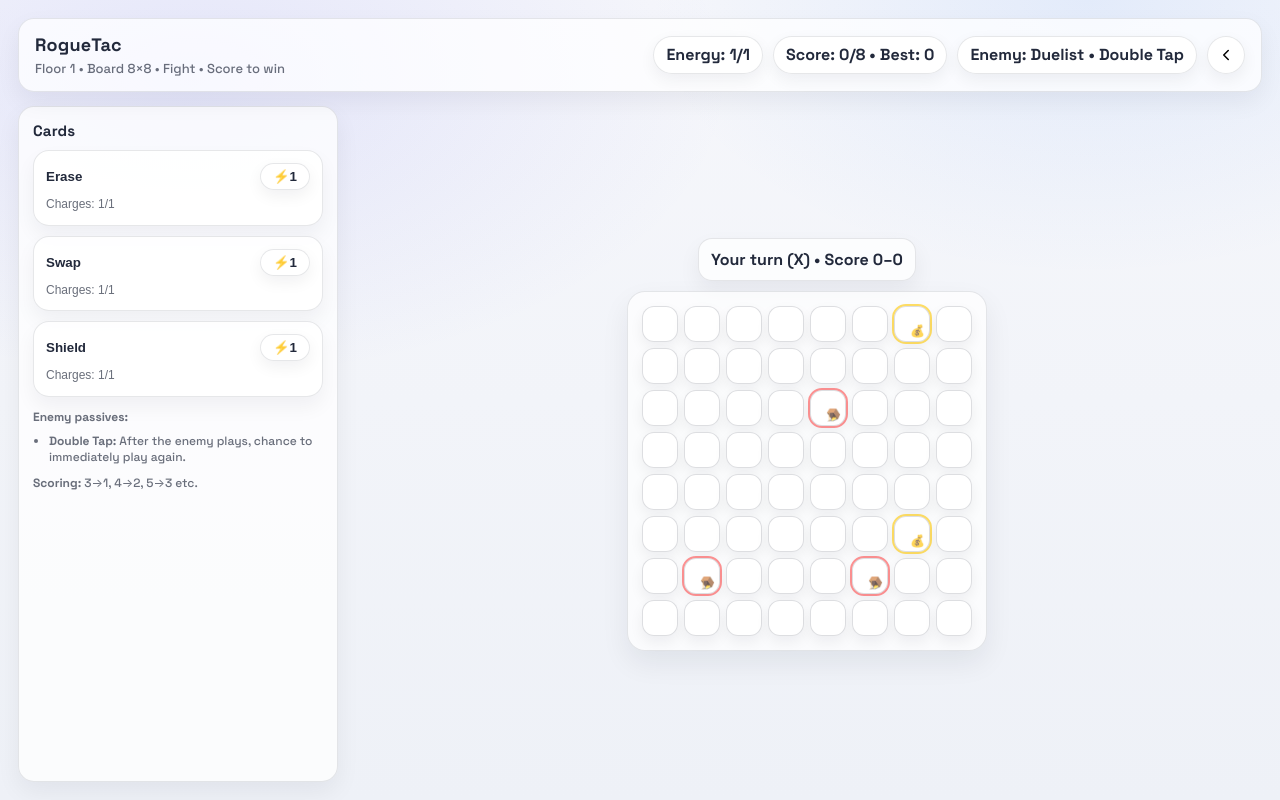
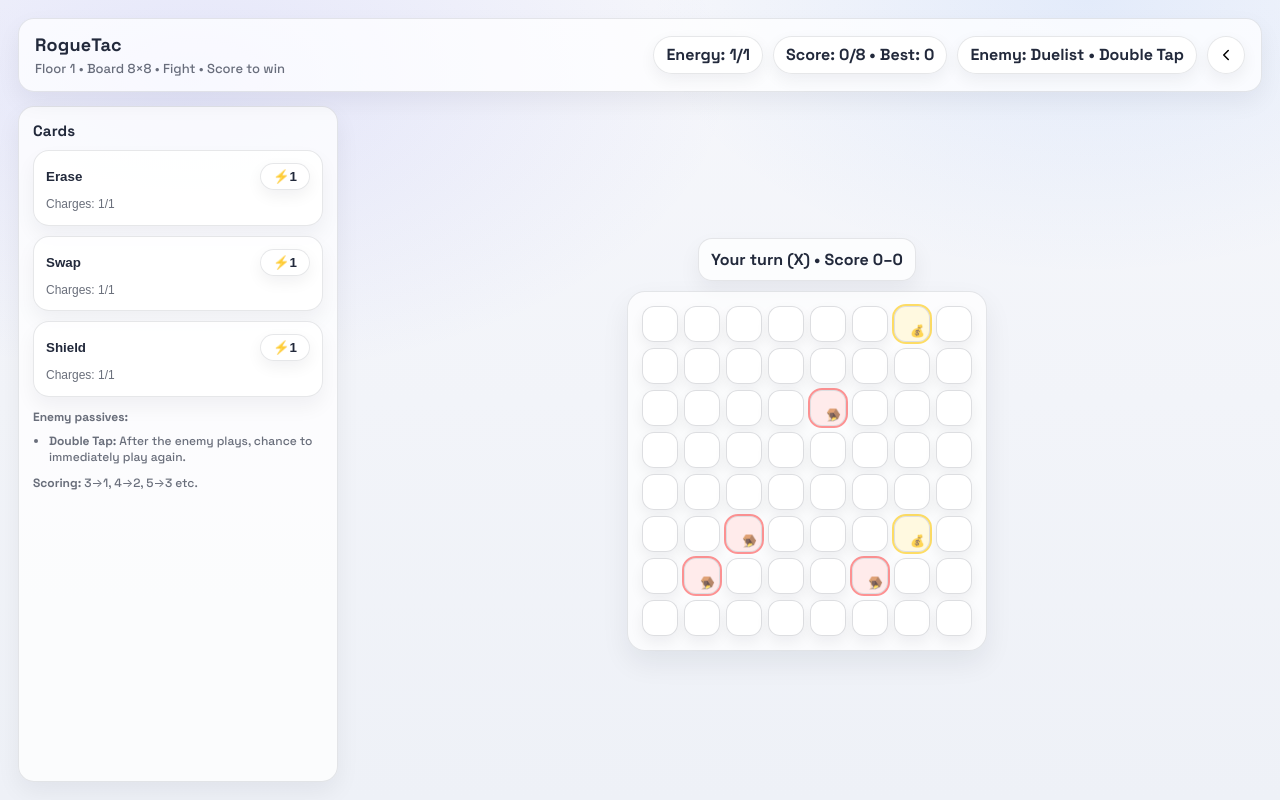
Before and after one commit to Ave04/TicTacRogue, a React (Create React App) app: page / in a window 1280 px wide. Both pictures are taken after a click on the button 640 px from the left and 417 px from the top of the page. Built offline with nearby package versions, Linux system fonts and the light colour scheme.

Commit message:
fix: styling for special squares made more obvious

```diff
--- a/src/App.jsx
+++ b/src/App.jsx
@@ -37,7 +37,7 @@ const PASSIVE_DEFS = {
 const BRIBE_LOCK_DURATION = 2;
 const TRAP_LOCK_DURATION = 2;
 const BRIBE_COUNT = 2;
-const TRAP_COUNT = 3;
+const TRAP_COUNT = 4;
 
 const BOSS_EVERY = 3;
 
--- a/src/styles.css
+++ b/src/styles.css
@@ -298,17 +298,6 @@ body {
   background-color: #f7e300; /* Slightly lighter yellow for hover */
 }
 
-.boardWrap {
-  position: relative;
-}
-
-.popLayer {
-  position: absolute;
-  inset: 0;
-  pointer-events: none;
-  z-index: 10;
-}
-
 .scorePop {
   position: absolute;
   left: 50%;
@@ -350,12 +339,27 @@ body {
   right: 4px;
   font-size: 12px;
   opacity: 0.85;
+  pointer-events: none;
 }
 
 .bribeSquare {
   outline: 2px solid rgba(255, 200, 0, 0.6);
+  box-shadow: inset 0 0 0 999px rgba(255, 200, 0, 0.12);
 }
 
 .trapSquare {
   outline: 2px solid rgba(255, 60, 60, 0.55);
+  box-shadow: inset 0 0 0 999px rgba(255, 60, 60, 0.1);
 }
+
+.boardStage {
+  position: relative;
+  display: inline-block; /* shrink-wrap the grid */
+}
+
+.popLayer {
+  position: absolute;
+  inset: 0;
+  pointer-events: none;
+  z-index: 10;
+}
```
